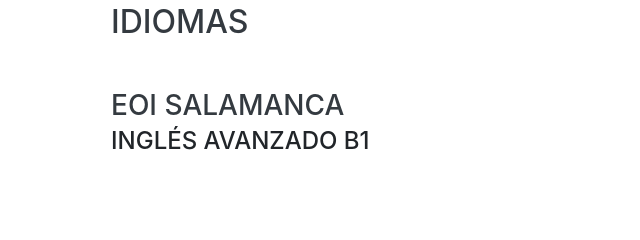
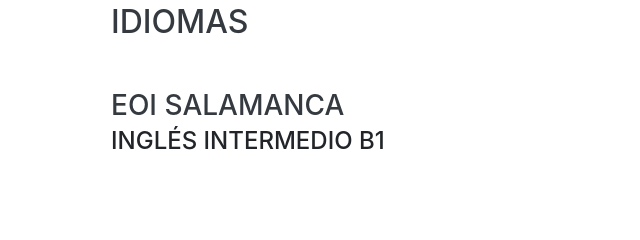
Before and after one commit to aarotronics/web, a website with bundled scripts: page index.html in a window 1280 px wide. Shown: the part 5360-5600 px from the top of the page, 209-849 px from the left. Built offline with nearby package versions, Linux system fonts and the light colour scheme; a web font is replaced by a local one.

Commit message:
Updated index.html

```diff
--- a/index.html
+++ b/index.html
@@ -377,7 +377,7 @@
 				<div class="resume-item d-flex flex-column flex-md-row mb-5">
 					<div class="resume-content mr-auto">
 						<h3 class="mb-0">EOI Salamanca</h3>
-						<div class="subheading mb-3">Inglés Avanzado B1</div>
+						<div class="subheading mb-3">Inglés Intermedio B1</div>
 					</div>
 					<div class="resume-date text-md-left">
 						<span class="text-primary"><i class="fa fa-graduation-cap" aria-hidden="true"></i> Junio 2018</span>
```
